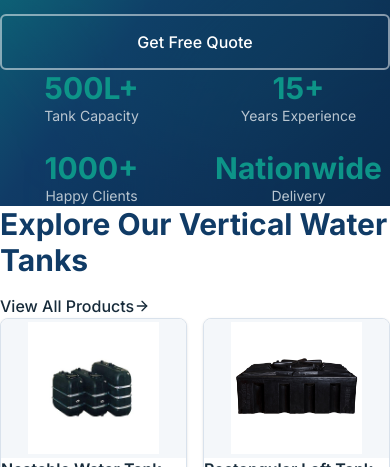
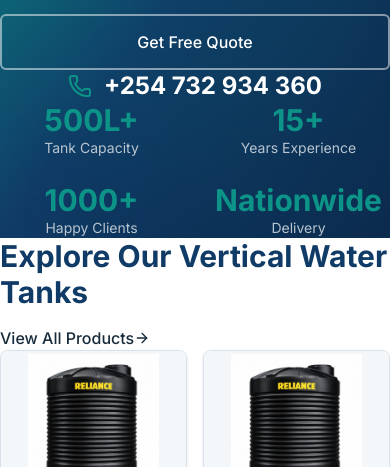
Before and after one commit to kipkoechkevin611-cloud/reliance-main, a Next.js app: page / in a window 390 px wide. Shown: the part 377-844 px from the top of the page. Built offline with nearby package versions, Linux system fonts and the light colour scheme; no server answers.

Commit message:
Add phone number to hero section and sort products big to small

```diff
--- a/app/page.tsx
+++ b/app/page.tsx
@@ -1,6 +1,7 @@
 import Link from 'next/link'
-import { ArrowRight, Calculator, CheckCircle2, Droplets, Factory, Home, Trees, Wrench } from 'lucide-react'
+import { ArrowRight, Calculator, CheckCircle2, Droplets, Factory, Home, Phone, Trees, Wrench } from 'lucide-react'
 import { routes } from '../lib/routes'
+import { siteConfig } from '../lib/site-config'
 import { features } from '../data/features'
 import { getFeaturedProducts } from '../data/products'
 import { testimonials } from '../data/testimonials'
@@ -47,6 +48,15 @@ export default function HomePage() {
                   Get Free Quote
                 </Button>
               </Link>
+            </div>
+            <div className="mt-8 flex items-center justify-center gap-3">
+              <Phone className="w-6 h-6 sm:w-7 sm:h-7 text-[#0D9488]" />
+              <a
+                href={`tel:${siteConfig.contact.phone}`}
+                className="text-2xl sm:text-3xl md:text-4xl font-bold text-white hover:text-[#0D9488] transition-colors"
+              >
+                {siteConfig.contact.phoneDisplay}
+              </a>
             </div>
             <div className="mt-12 grid grid-cols-2 md:grid-cols-4 gap-6 text-center">
               <div>
--- a/data/products.ts
+++ b/data/products.ts
@@ -2806,7 +2806,7 @@ export function getProductsByCategory(category: string): Product[] {
 export function getFeaturedProducts(): Product[] {
   return products
     .filter((p) => p.category === 'vertical')
-    .sort((a, b) => a.capacityLiters - b.capacityLiters)
+    .sort((a, b) => b.capacityLiters - a.capacityLiters)
 }
 
 export function getRelatedProducts(currentProduct: Product, limit = 3): Product[] {
```
